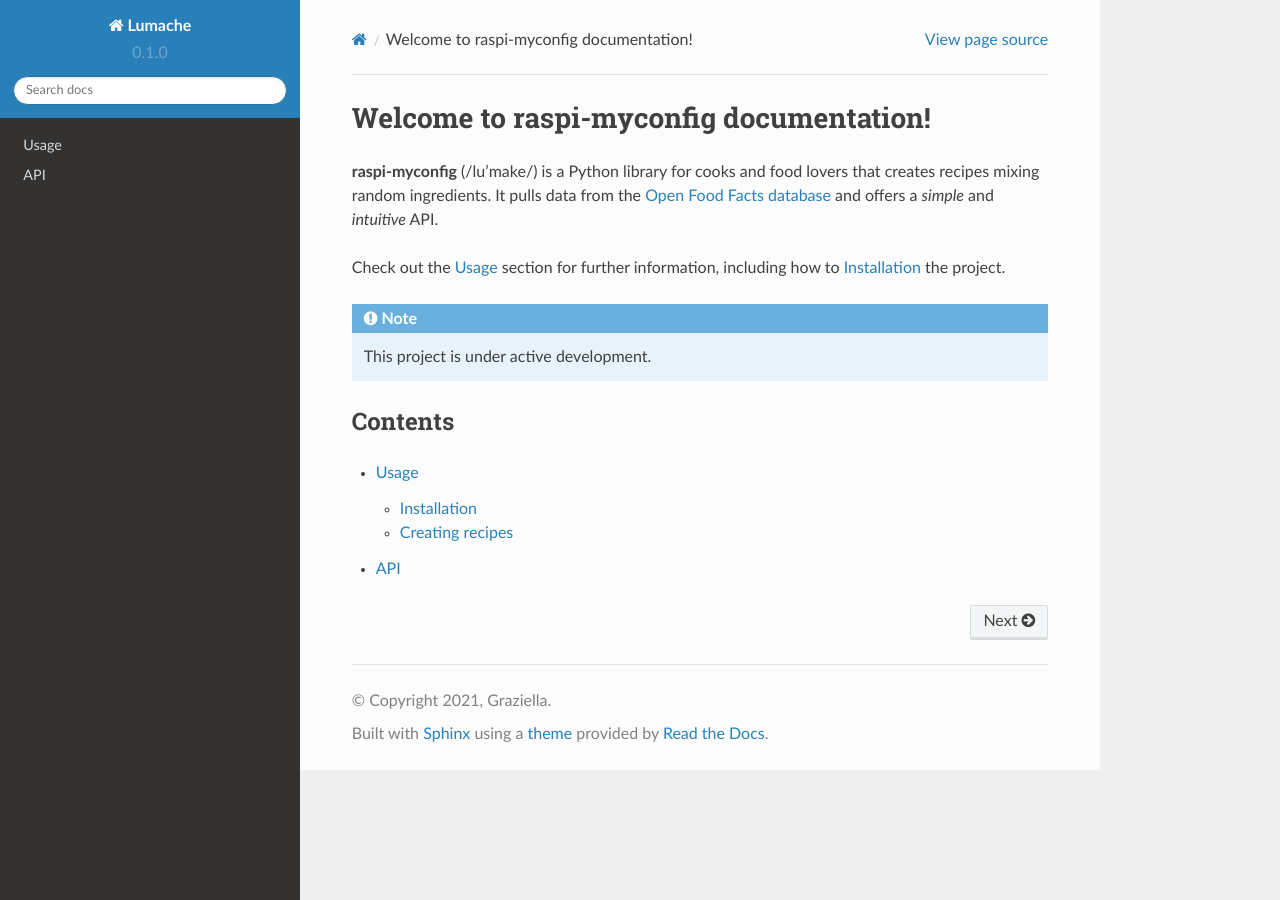
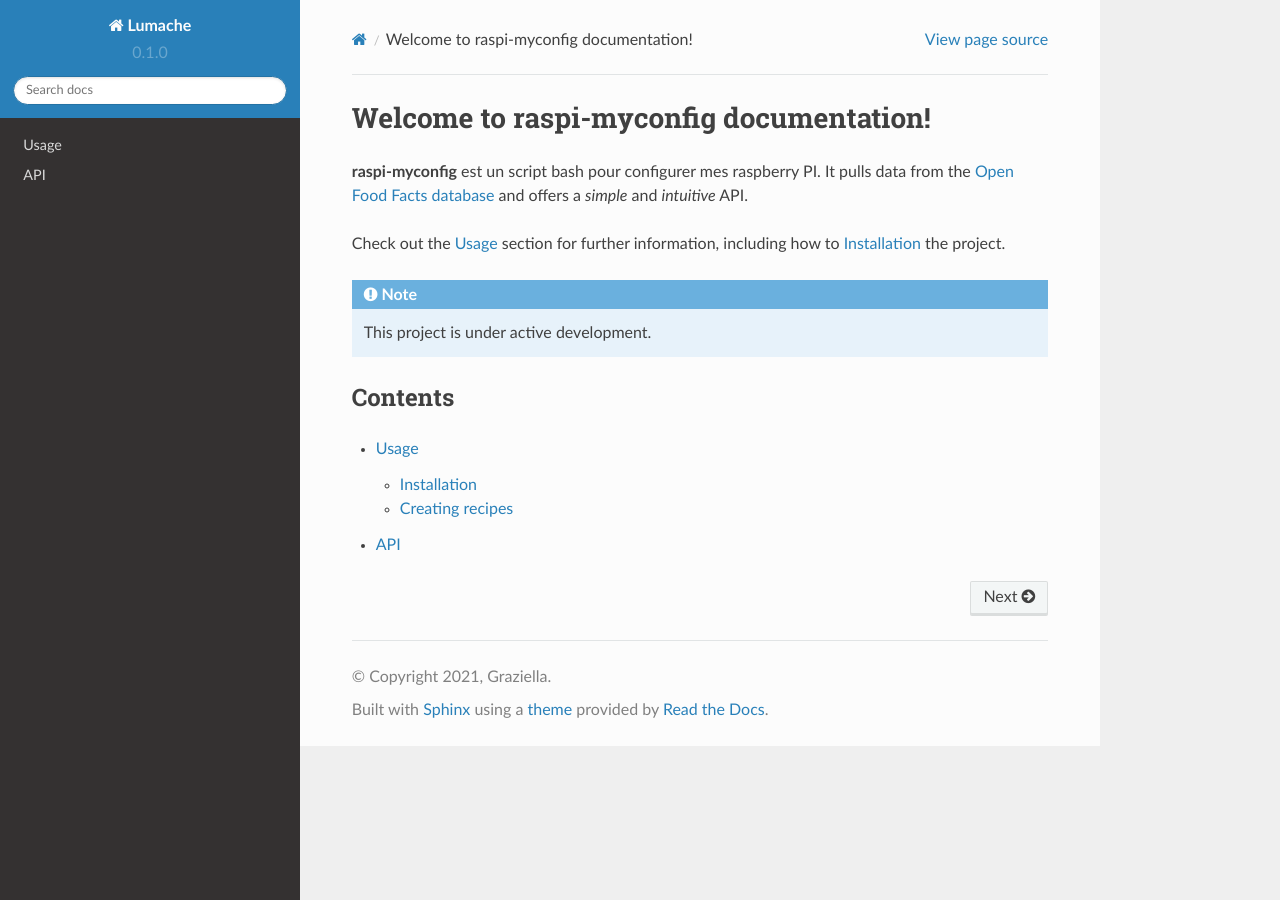
Before and after one commit to steneor/test_RDT, a Sphinx documentation site: the page built from docs/source/index.rst, in a window 1280 px wide. Built offline with Sphinx 7.4.7 and the Read the Docs theme 2.0.0, drawn with Linux system fonts in a browser that asks for light colours.

Commit message:
Update index.rst

```diff
--- a/docs/source/index.rst
+++ b/docs/source/index.rst
@@ -1,8 +1,7 @@
 Welcome to raspi-myconfig documentation!
 ===================================
 
-**raspi-myconfig** (/lu'make/) is a Python library for cooks and food lovers
-that creates recipes mixing random ingredients.
+**raspi-myconfig** est un script bash pour configurer mes raspberry PI.
 It pulls data from the `Open Food Facts database <https://world.openfoodfacts.org/>`_
 and offers a *simple* and *intuitive* API.
 
```
